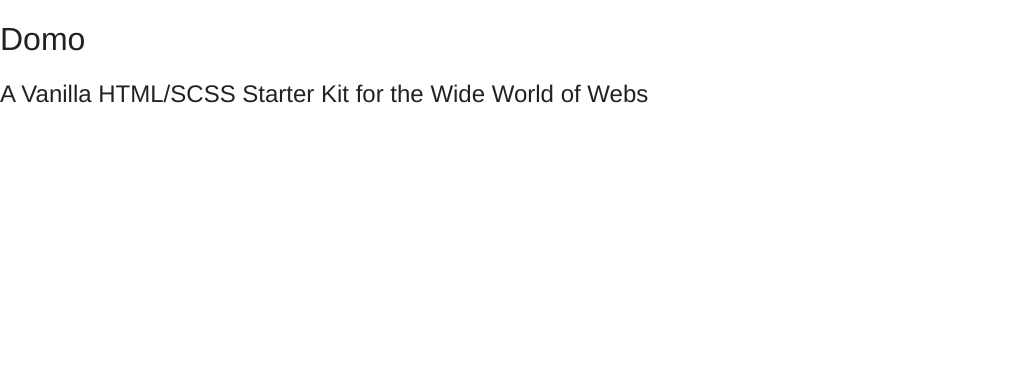
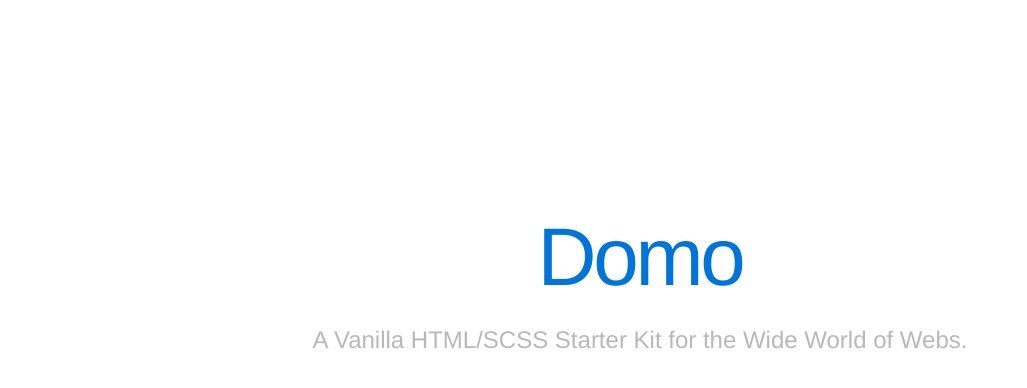
Before and after one commit to koycarraway/domo, a plain HTML site: page index.html in a window 1280 px wide. Shown: the whole page, without its empty margins (0-1027 px from the left). Drawn offline with nearby package versions, Linux system fonts and the light colour scheme.

Commit message:
Updated config and index files

```diff
--- a/index.html
+++ b/index.html
@@ -31,7 +31,7 @@
       <link rel="icon" href="/favicon.ico">
 
     <!-- Main Stylesheet Load -->
-      <link rel="stylesheet" href="dist/css/style.css">
+      <link rel="stylesheet" href="dist/css/demo.css">
 
     <!-- Serve Up Webfonts -->
 
@@ -51,8 +51,10 @@
 
     <div class="page-container">
 
-      <h1>Domo</h1>
-      <h2>A Vanilla HTML/SCSS Starter Kit for the Wide World of Webs</h2>
+      <section class="contain">
+        <h1>Domo</h1>
+        <h2>A Vanilla HTML/SCSS Starter Kit for the Wide World of Webs.</h2>
+      </section>
 
     </div>
 
```
Also changed, not shown: 1 other file.
